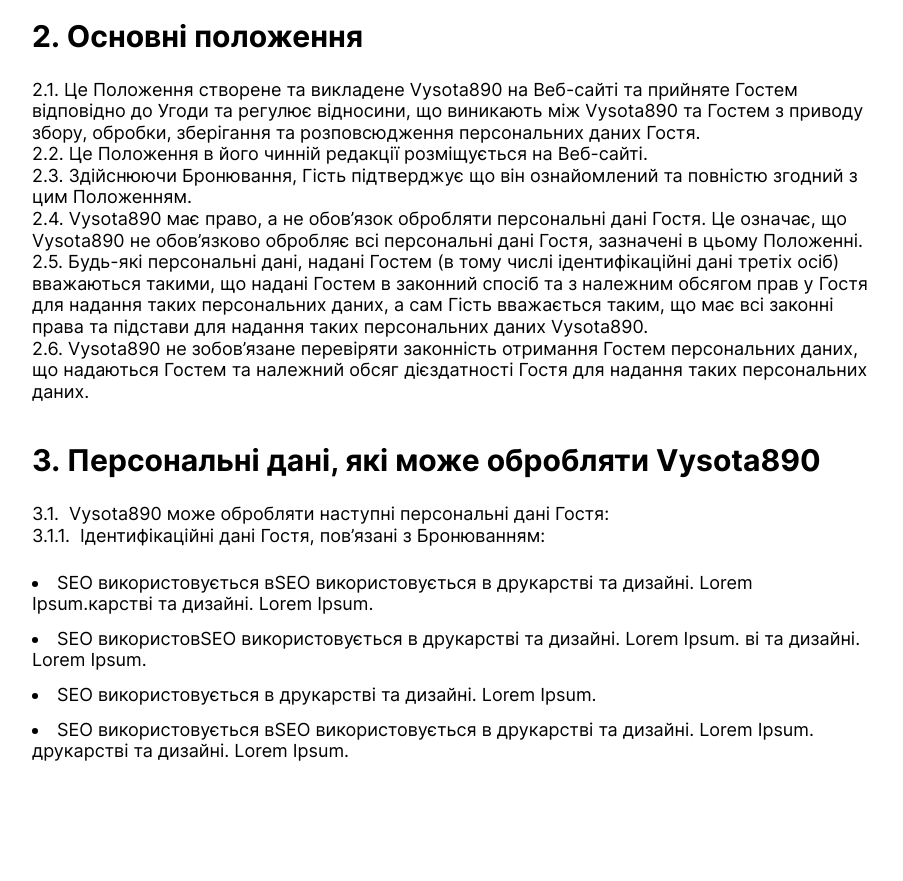
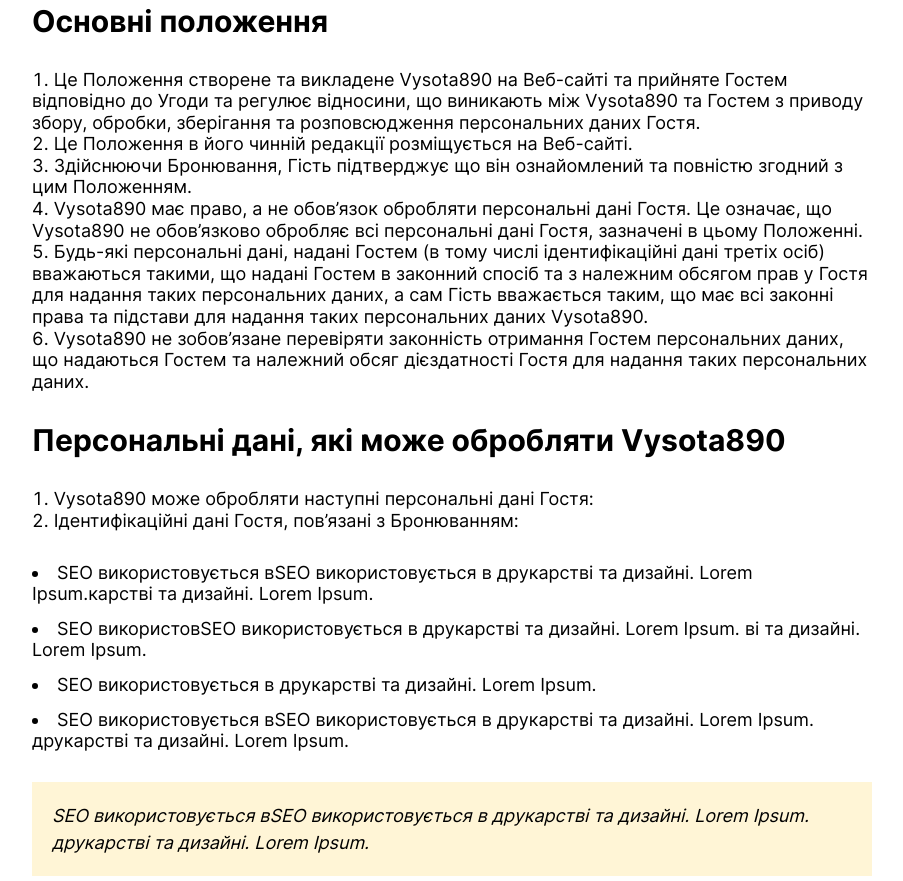
Before and after one commit to tsenix/oreanda, a plain HTML site: page privacy.html in a window 1280 px wide. Shown: the part 739-1620 px from the top of the page, without its empty margins (188-1091 px from the left). Drawn offline with Linux system fonts and the light colour scheme.

Commit message:
six commit

```diff
--- a/css/style.css
+++ b/css/style.css
@@ -740,66 +740,62 @@ html {
 .info {
   padding: 30px 0 70px
 }
+.info ._container {
+  display: flex;
+  flex-direction: column;
+  gap: 30px
+}
 .info h1 {
   font-size: 30px;
   font-weight: 700;
   line-height: 120%;
   text-align: center
 }
-.info__list {
-  counter-reset: section;
-  list-style: none
-}
-.info__list>li {
-  margin-top: 30px;
+.info h2 {
   font-size: 25px;
   font-weight: 700;
-  line-height: 120%;
-  counter-increment: section;
-  counter-reset: subsection
-}
-.info__list>li::before {
-  content: counter(section) ". "
-}
-.info__list>li>ol {
-  list-style: none;
-  margin-top: 15px
-}
-.info__list>li>ol>li {
-  counter-increment: subsection;
-  font-size: 18px;
-  font-weight: 400;
   line-height: 120%
 }
-.info__list>li>ol>li::before {
-  padding-right: 5px;
-  content: counter(section) "." counter(subsection) ". "
-}
-.info__list>li>ol>li>ol {
-  list-style: none
-}
-.info__list>li>ol>li>ol>li {
-  counter-increment: subsubsection;
-  font-size: 18px;
-  font-weight: 400;
+.info h3 {
+  font-size: 20px;
+  font-weight: 700;
   line-height: 120%
 }
-.info__list>li>ol>li>ol>li::before {
-  padding-right: 5px;
-  content: counter(section) "." counter(subsection) "." counter(subsubsection) ". "
+.info ol {
+  display: flex;
+  flex-direction: column
 }
-.info__list ul {
+.info ol>li {
+  font-size: 18px;
+  line-height: 120%;
+  list-style-position: inside
+}
+.info ul {
   display: flex;
   flex-direction: column;
-  gap: 13px;
-  margin-top: 25px
+  gap: 13px
 }
-.info__list ul>li {
+.info ul>li {
   font-size: 18px;
-  font-weight: 400;
   line-height: 120%;
   list-style-position: inside;
   list-style-type: disc
+}
+.info a,
+.info p {
+  font-size: 18px;
+  line-height: 120%
+}
+.info a {
+  color: #e7ad00;
+  transition: color .5s ease
+}
+.info blockquote {
+  padding: 20px;
+  font-size: 18px;
+  line-height: 150%;
+  background-color: #fff5d6;
+  font-style: italic
 }
 @media (min-width:47.99875em) {
   .fond__item {
@@ -1031,12 +1027,14 @@ html {
   .info h1 {
     font-size: 45px
   }
-  .info__list>li {
-    margin-top: 40px;
+  .info h2 {
     font-size: 30px
   }
-  .info__list>li>ol {
-    margin-top: 25px
+  .info h3 {
+    font-size: 25px
+  }
+  .info a:hover {
+    color: #bd8e00
   }
 }
 @media (min-width:89.99875em) {
--- a/privacy.html
+++ b/privacy.html
@@ -6,7 +6,7 @@
 	<meta charset="UTF-8">
 	<meta name="format-detection" content="telephone=no">
 	<!-- <style>body{opacity: 0;}</style> -->
-	<link rel="stylesheet" href="css/style.min.css?_v=20250617114224">
+	<link rel="stylesheet" href="css/style.min.css?_v=20250617183652">
 	<link rel="shortcut icon" href="favicon.ico">
 	<!-- <meta name="robots" content="noindex, nofollow"> -->
 	<meta name="viewport" content="width=device-width, initial-scale=1.0">
@@ -97,9 +97,7 @@
 				<div class="_container">
 					<h1>Положення про конфіденційність</h1>
 
-					<ol class="info__list">
-						<li>
-							Визначення термінів:
+					<h2>Визначення термінів:</h2>
 
 					<ol>
 						<li>Vysota890 – ФОП Забронський Тарас Андрійович, зареєстрований і діючий відповідно до законодавства України.</li>
@@ -112,10 +110,8 @@
 						<li>Платіжна система – юридична особа, що здійснює обробку та виконання платежів за допомогою банківських карток та має відповідні ліцензії Національного Банку України на виконання таких дій.</li>
 						<li>Файли cookie – інформація у вигляді текстових або бінарних даних, отриманих від веб-сайту на веб-сервері, яка зберігається в браузері, а потім відправляється на той самий веб-сайт, якщо його буде повторно відвідано Гостем.</li>
 					</ol>
-						</li>
 
-						<li>
-							Основні положення
+					<h2>Основні положення</h2>
 
 					<ol>
 						<li>Це Положення створене та викладене Vysota890 на Веб-сайті та прийняте Гостем відповідно до Угоди та регулює відносини, що виникають між Vysota890 та Гостем з приводу збору, обробки, зберігання та розповсюдження персональних даних Гостя.</li>
@@ -125,18 +121,13 @@
 						<li>Будь-які персональні дані, надані Гостем (в тому числі ідентифікаційні дані третіх осіб) вважаються такими, що надані Гостем в законний спосіб та з належним обсягом прав у Гостя для надання таких персональних даних, а сам Гість вважається таким, що має всі законні права та підстави для надання таких персональних даних Vysota890.</li>
 						<li>Vysota890 не зобов’язане перевіряти законність отримання Гостем персональних даних, що надаються Гостем та належний обсяг дієздатності Гостя для надання таких персональних даних.</li>
 					</ol>
-						</li>
 
-						<li>
-							Персональні дані, які може обробляти Vysota890
+					<h2>Персональні дані, які може обробляти Vysota890</h2>
 
 					<ol>
-								<li>
-									Vysota890 може обробляти наступні персональні дані Гостя:
-
-									<ol>
-										<li>
-											Ідентифікаційні дані Гостя, пов’язані з Бронюванням:
+						<li>Vysota890 може обробляти наступні персональні дані Гостя:</li>
+						<li>Ідентифікаційні дані Гостя, пов’язані з Бронюванням:</li>
+					</ol>
 
 					<ul>
 						<li>SEO використовується вSEO використовується в друкарстві та дизайні. Lorem Ipsum.карстві та дизайні. Lorem Ipsum.</li>
@@ -144,12 +135,8 @@
 						<li>SEO використовується в друкарстві та дизайні. Lorem Ipsum.</li>
 						<li>SEO використовується вSEO використовується в друкарстві та дизайні. Lorem Ipsum. друкарстві та дизайні. Lorem Ipsum.</li>
 					</ul>
-										</li>
-									</ol>
-								</li>
-							</ol>
-						</li>
-					</ol>
+
+					<blockquote>SEO використовується вSEO використовується в друкарстві та дизайні. Lorem Ipsum. друкарстві та дизайні. Lorem Ipsum.</blockquote>
 				</div>
 			</div>
 		</main>
@@ -194,7 +181,7 @@
 		</footer>
 
 	</div>
-	<script src="js/app.min.js?_v=20250617114224"></script>
+	<script src="js/app.min.js?_v=20250617183652"></script>
 </body>
 
 </html>
```
Also changed, not shown: index.html (+2 -2 lines), module.html (+2 -2 lines), css/style.min.css. Lines whose indentation alone changed are shown as unchanged.
